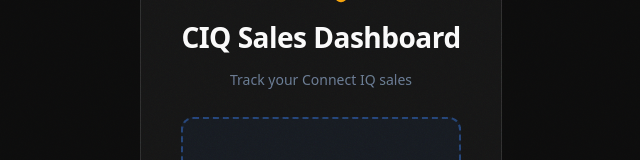
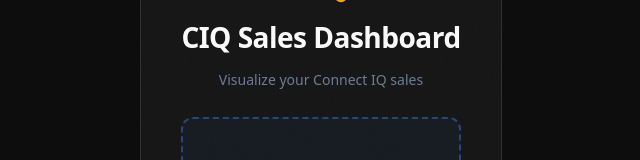
Before and after one commit to cdphx4/CIQ-Dash, a React (Vite) app: page / in a window 1280 px wide. Shown: the part 201-361 px from the top of the page, without its empty margins (319-959 px from the left). Built offline with nearby package versions, Linux system fonts and the light colour scheme.

Commit message:
changed wording, added a way to return to the import screen

```diff
--- a/src/App.jsx
+++ b/src/App.jsx
@@ -514,7 +514,7 @@
             <h1 style={{ color: PISTE.white, fontSize: '28px', fontWeight: '700', marginBottom: '8px', letterSpacing: '-0.5px' }}>
               CIQ Sales Dashboard
             </h1>
-            <p style={{ color: PISTE.slate, fontSize: '14px' }}>Track your Connect IQ sales</p>
+            <p style={{ color: PISTE.slate, fontSize: '14px' }}>Visualize your Connect IQ sales</p>
           </div>
 
           <label style={{
@@ -608,13 +608,13 @@
       {/* Header */}
       <div style={{ display: 'flex', justifyContent: 'space-between', alignItems: 'center', marginBottom: '24px', flexWrap: 'wrap', gap: '12px', position: 'relative', zIndex: 1 }}>
         <div style={{ display: 'flex', alignItems: 'center', gap: '12px' }}>
-          <div style={{ display: 'flex', gap: '6px', alignItems: 'center' }}>
+          <div onClick={() => setRawData([])} style={{ display: 'flex', gap: '6px', alignItems: 'center', cursor: 'pointer' }}>
             <div style={{ width: '24px', height: '24px', borderRadius: '50%', background: PISTE.green }} />
             <div style={{ width: '24px', height: '24px', borderRadius: '4px', background: PISTE.blue }} />
             <div style={{ width: '24px', height: '24px', borderRadius: '4px', background: PISTE.orange, transform: 'rotate(45deg)' }} />
           </div>
           <div>
-            <h1 style={{ fontSize: '24px', fontWeight: '700', margin: 0, letterSpacing: '-0.5px', color: PISTE.white }}>CIQ Sales Dashboard</h1>
+            <h1 onClick={() => setRawData([])} style={{ fontSize: '24px', fontWeight: '700', margin: 0, letterSpacing: '-0.5px', color: PISTE.white, cursor: 'pointer' }}>CIQ Sales Dashboard</h1>
             <p style={{ color: PISTE.slate, margin: 0, fontSize: '12px' }}>
               {selectedApp !== 'all' && stats.appList.find(a => a.id === selectedApp)?.title && (
                 <span style={{ color: PISTE.blue }}>
@@ -902,7 +902,7 @@
       </div>
 
       <div style={{ marginTop: '24px', textAlign: 'center', color: PISTE.slate, fontSize: '11px', position: 'relative', zIndex: 1, paddingBottom: '8px' }}>
-        CIQ Sales Dashboard • Track your Connect IQ success
+        CIQ Sales Dashboard • Visualize your Connect IQ sales
         <div style={{ marginTop: '8px' }}>
           If you find this useful,{' '}
           <a
```
